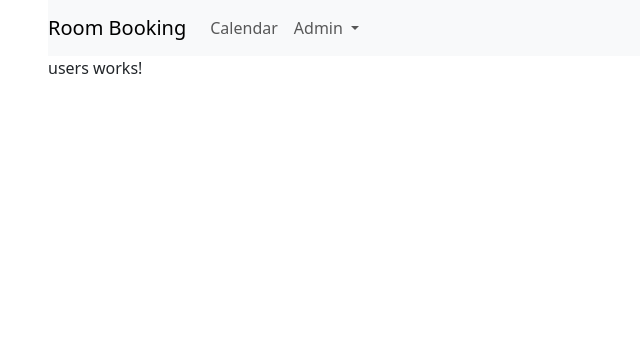
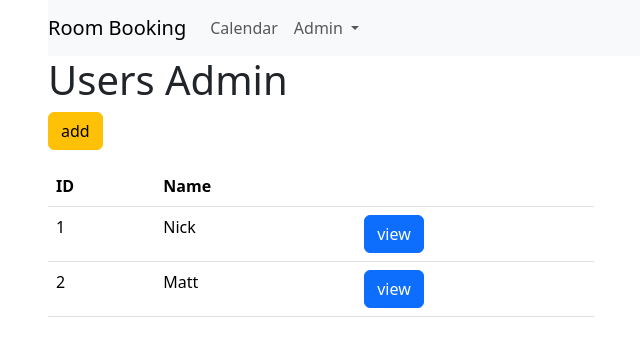
Before and after one commit to Mpenyana-N/room-booking, an Angular app: page /admin/users in a window 1280 px wide. Shown: the top 356 px of the page, without its empty margins (34-674 px from the left). Built offline with nearby package versions, Linux system fonts and the light colour scheme.

Commit message:
Users done

```diff
--- /dev/null
+++ b/src/app/admin/users/user-detail/user-detail.component.html
@@ -0,0 +1,16 @@
+<div class="userDetails">
+  <h2>User details</h2>
+  <a class="btn btn-small btn-warning">edit</a>
+  <a class="btn btn-small btn-warning">delete</a>
+  <table>
+    <tr>
+      <td>id</td><td>{{user.id}}</td>
+    </tr>
+    <tr>
+      <td>name</td><td>{{user.name}}</td>
+    </tr>
+    <tr>
+      <td>Password</td><td><a class="btn btn-small btn-warning">reset</a></td>
+    </tr>
+  </table>
+</div>
--- a/src/app/admin/users/users.component.html
+++ b/src/app/admin/users/users.component.html
@@ -1 +1,29 @@
-<p>users works!</p>
+<h1>Users Admin</h1>
+<a class="btn btn-warning mb-3">add</a>
+<div class="row">
+  <div class="col-6">
+    <table class="table">
+      <thead>
+      <tr>
+        <th>ID</th>
+        <th>Name</th>
+        <th></th>
+      </tr>
+      </thead>
+      <tbody>
+      @for (user of users; track user.id) {
+      <tr> <!-- repeat this tr for each user -->
+        <td>{{user.id}}</td>
+        <td>{{user.name}}</td>
+        <td><button type="button" class="btn btn-primary" (click)="setUser(user.id)">view</button></td>
+      </tr>
+      }
+      </tbody>
+    </table>
+  </div>
+  <div class="col-6">
+    @if (selectedUser) {
+    <mn-user-detail [user]="selectedUser"></mn-user-detail>
+    }
+  </div>
+</div>
--- a/src/app/admin/users/users.component.ts
+++ b/src/app/admin/users/users.component.ts
@@ -1,12 +1,38 @@
-import { Component } from '@angular/core';
+import {Component, OnInit} from '@angular/core';
+import {DataService} from "../../data.service";
+import {User} from "../../model/User";
+import {UserDetailComponent} from "./user-detail/user-detail.component";
+import {ActivatedRoute, Router} from "@angular/router";
 
 @Component({
   selector: 'mn-users',
   standalone: true,
-  imports: [],
+  imports: [UserDetailComponent],
   templateUrl: './users.component.html',
   styleUrl: './users.component.css'
 })
-export class UsersComponent {
+export class UsersComponent implements OnInit{
+  users!: Array<User>;
+  selectedUser!: User | any;
+  constructor(private dataService: DataService,
+              private route: ActivatedRoute,
+              private router: Router) {
+  }
+
+  ngOnInit(): void {
+    this.users = this.dataService.users;
+    this.route.queryParams.subscribe((params) => {
+      const id = params['id'];
+      if (id) {
+        this.selectedUser = this.users.find((user) => {
+          return user.id === +id;
+        });
+      }
+    })
+  }
+
+  setUser(id: any) {
+    this.router.navigate(['admin', 'users'], {queryParams: {id}});
+  }
 
 }
--- a/src/app/data.service.ts
+++ b/src/app/data.service.ts
@@ -1,5 +1,6 @@
 import {Injectable} from '@angular/core';
 import {Layout, LayoutCapacity, Room} from "./model/Room";
+import {User} from "./model/User";
 
 @Injectable({
   providedIn: 'root'
@@ -7,6 +8,7 @@ import {Layout, LayoutCapacity, Room} from "./model/Room";
 export class DataService {
 
   rooms: Array<Room>;
+  users: Array<User>;
 
   constructor() {
     this.rooms = new Array<Room>();
@@ -34,6 +36,19 @@ export class DataService {
 
     this.rooms.push(room1);
     this.rooms.push(room2);
+
+    this.users = new Array<User>();
+    const user1 = new User();
+    user1.id = 1;
+    user1.name = 'Nick';
+
+    const user2 = new User();
+    user2.id = 2;
+    user2.name = 'Matt';
+
+    this.users.push(user1);
+    this.users.push(user2);
+
   }
 
 }
--- /dev/null
+++ b/src/app/model/User.ts
@@ -0,0 +1,4 @@
+export class User {
+  id?: number;
+  name?: string;
+}
```
Also changed, not shown: src/app/admin/users/user-detail/user-detail.component.ts (added, +15 -0 lines), src/app/admin/users/user-detail/user-detail.component.css (added), 1 other file (tests, documents, lock files or other folders).
